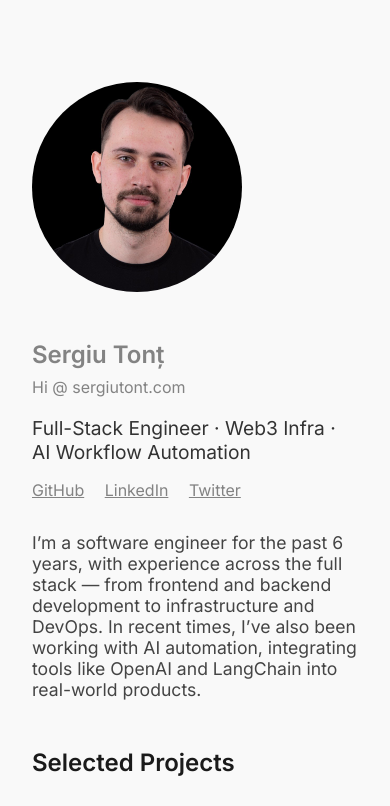
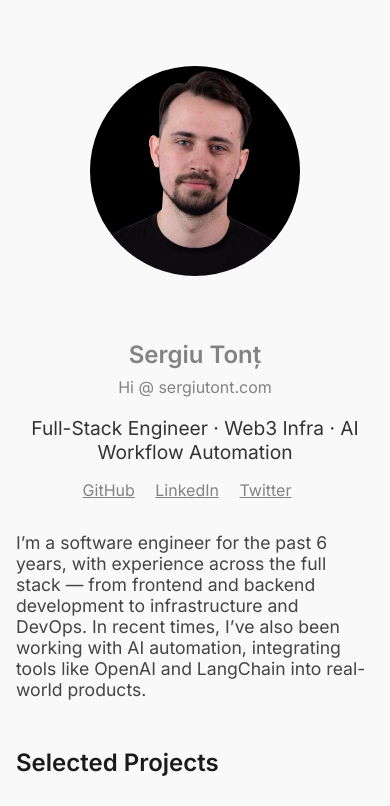
Before and after one commit to SergiuT/portfolio, a plain HTML site: page index.html in a window 390 px wide. Shown: the top 806 px of the page. Drawn offline with Linux system fonts and the light colour scheme.

Commit message:
Add mobile responsive design for intro section

```diff
--- a/index.html
+++ b/index.html
@@ -108,6 +108,27 @@
       font-weight: 500;
       border: 1px solid #e0e8f0;
     }
+
+    /* Mobile responsive styles */
+    @media (max-width: 768px) {
+      .intro {
+        flex-direction: column;
+        text-align: center;
+      }
+
+      .intro img {
+        align-self: center;
+        margin-bottom: 1rem;
+      }
+
+      .intro-text {
+        text-align: center;
+      }
+
+      body {
+        padding: 1rem;
+      }
+    }
   </style>
 </head>
 
```
